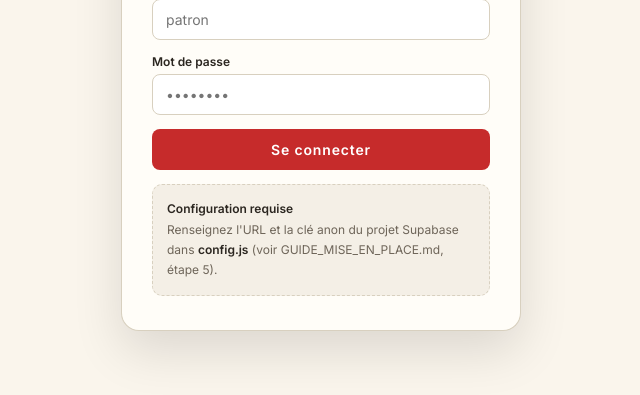
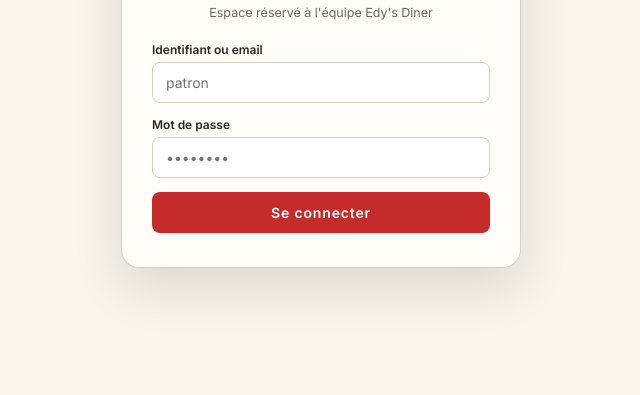
Before and after one commit to jrighiIT/edy-diner, a plain HTML site: page admin.html in a window 1280 px wide. Shown: the part 333-728 px from the top of the page, without its empty margins (319-959 px from the left). Drawn offline with nearby package versions, Linux system fonts and the light colour scheme.

Commit message:
Admin: retrait du message de configuration requise

```diff
--- a/admin.html
+++ b/admin.html
@@ -152,11 +152,6 @@
     background:#FBE9E7; color:var(--red-dark); border:1px solid var(--red);
     border-radius:8px; font-size:12.5px; padding:9px 12px; margin-top:12px; display:none;
   }
-  .login-card .setup{
-    background:var(--accent-soft,#F4EFE6); border:1px dashed var(--line); border-radius:10px;
-    font-size:12px; color:var(--muted); line-height:1.7; padding:14px; margin-top:14px; text-align:left;
-  }
-  .login-card .setup b{ color:var(--ink) }
   .status-bar{
     background:var(--teal); color:#fff; font-size:12px; text-align:center; padding:6px 10px;
   }
@@ -184,7 +179,6 @@
     </div>
     <button class="btn btn-login" id="btnLogin">Se connecter</button>
     <div class="err" id="lg_err"></div>
-    <div class="setup" id="lg_setup" style="display:none"></div>
   </div>
 </div>
 
@@ -477,15 +471,6 @@
   function showLogin(msg){
     hide(document.getElementById("app"));
     show(document.getElementById("loginScreen"));
-    var setup = document.getElementById("lg_setup");
-    if (!SUP.url || !SUP.key){
-      setup.style.display = "";
-      setup.innerHTML = "<b>Configuration requise</b><br>" +
-        "Renseignez l'URL et la clé anon du projet Supabase dans <b>config.js</b> " +
-        "(voir GUIDE_MISE_EN_PLACE.md, étape 5).";
-    } else {
-      setup.style.display = "none";
-    }
     if (msg){
       var err = document.getElementById("lg_err");
       err.style.display = "";
```
